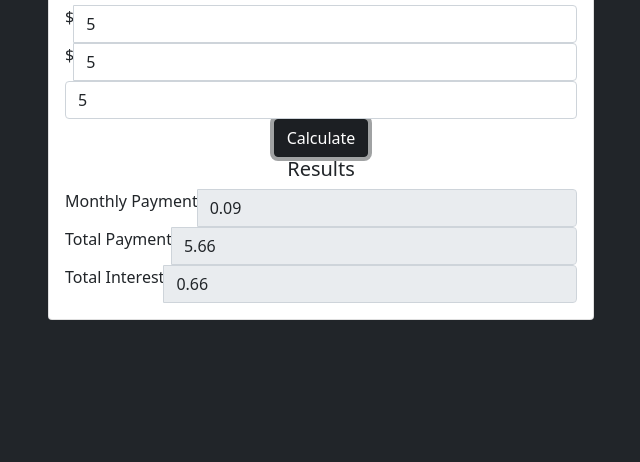
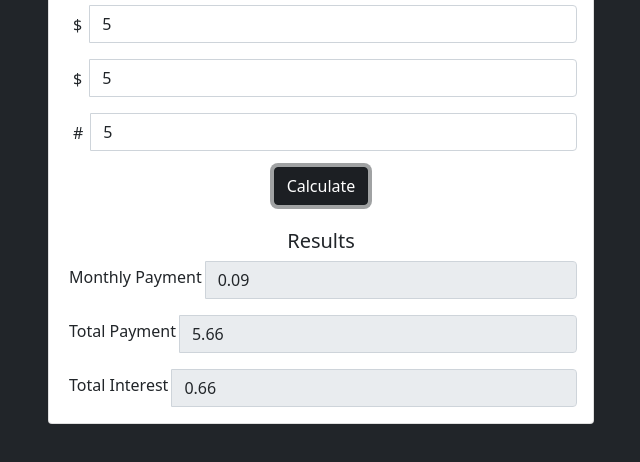
Before and after one commit to chavinduweerakoon/dom-manipulation, a plain HTML site: page loan-calculator/index.html in a window 1280 px wide. Both pictures are taken after typing "5", "5", "5" into the empty fields and a click on the input "Calculate". Shown: the part 142-604 px from the top of the page, without its empty margins (319-959 px from the left). Drawn offline with nearby package versions, Linux system fonts and the light colour scheme.

Commit message:
ux tweeks

```diff
--- a/loan-calculator/app.js
+++ b/loan-calculator/app.js
@@ -1,8 +1,19 @@
 document
   .getElementById("loan-form")
-  .addEventListener("submit", calculateResults);
+  .addEventListener("submit", function (event) {
+    //hide results
+    document.getElementById("loading").style.display = "none";
 
-function calculateResults(event) {
+    //show loader
+    document.getElementById("loading").style.display = "block";
+
+    //calculate
+    setTimeout(calculateResults, 2000);
+
+    event.preventDefault();
+  });
+
+function calculateResults() {
   const amount = document.getElementById("amount");
   const interest = document.getElementById("interest");
   const years = document.getElementById("years");
@@ -22,14 +33,17 @@ function calculateResults(event) {
     monthlyPayment.value = monthly.toFixed(2);
     totalPayment.value = (monthly * calculatedPayments).toFixed(2);
     totalInterest.value = (calculatedPayments * monthly - principal).toFixed(2);
+
+    //show
+    document.getElementById("results").style.display = "block";
+    document.getElementById("loading").style.display = "none";
   } else {
     showError("Please check you numbers");
   }
-
-  event.preventDefault();
 }
 
 function showError(errorMessage) {
+  document.getElementById("loading").style.display = "none";
   const errorDiv = document.createElement("div");
   errorDiv.className = "alert alert-danger";
   errorDiv.appendChild(document.createTextNode(errorMessage));
--- a/loan-calculator/index.html
+++ b/loan-calculator/index.html
@@ -12,6 +12,12 @@
       integrity="sha384-1BmE4kWBq78iYhFldvKuhfTAU6auU8tT94WrHftjDbrCEXSU1oBoqyl2QvZ6jIW3"
       crossorigin="anonymous"
     />
+    <style>
+      #loading,
+      #results {
+        display: none;
+      }
+    </style>
   </head>
   <body class="bg-dark">
     <div class="container">
@@ -22,20 +28,20 @@
             <form id="loan-form">
               <div class="form-group">
                 <div class="input-group">
-                  <span class="input-group-addon">$</span>
+                  <span class="input-group-addon p-2">$</span>
                   <input
                     type="number"
-                    class="form-control"
+                    class="form-control mb-3"
                     id="amount"
                     placeholder="Loan Amount"
                   />
                 </div>
                 <div class="form-group">
                   <div class="input-group">
-                    <span class="input-group-addon">$</span>
+                    <span class="input-group-addon p-2">$</span>
                     <input
                       type="number"
-                      class="form-control"
+                      class="form-control mb-3"
                       id="interest"
                       placeholder="Interest"
                     />
@@ -43,9 +49,10 @@
                 </div>
                 <div class="form-group">
                   <div class="input-group">
+                    <span class="input-group-addon p-2">#</span>
                     <input
                       type="number"
-                      class="form-control"
+                      class="form-control mb-3"
                       id="years"
                       placeholder="Years To Repay"
                     />
@@ -61,18 +68,18 @@
               </div>
             </form>
             <!-- Loader here -->
-            <!-- <div id="loading">
+            <div id="loading">
               <img src="img/loading.gif" />
-            </div> -->
+            </div>
             <!-- Results -->
-            <div class="results">
+            <div id="results" class="pt-4">
               <h5>Results</h5>
               <div class="form-group">
                 <div class="input-group">
-                  <span class="input-group-addon">Monthly Payment</span>
+                  <span class="input-group-addon p-1">Monthly Payment</span>
                   <input
                     type="number"
-                    class="form-control"
+                    class="form-control mb-3"
                     id="monthly-payment"
                     disabled
                   />
@@ -80,10 +87,10 @@
               </div>
               <div class="form-group">
                 <div class="input-group">
-                  <span class="input-group-addon">Total Payment</span>
+                  <span class="input-group-addon p-1">Total Payment</span>
                   <input
                     type="number"
-                    class="form-control"
+                    class="form-control mb-3"
                     id="total-payment"
                     disabled
                   />
@@ -91,7 +98,7 @@
               </div>
               <div class="form-group">
                 <div class="input-group">
-                  <span class="input-group-addon">Total Interest</span>
+                  <span class="input-group-addon p-1">Total Interest</span>
                   <input
                     type="number"
                     class="form-control"
```
